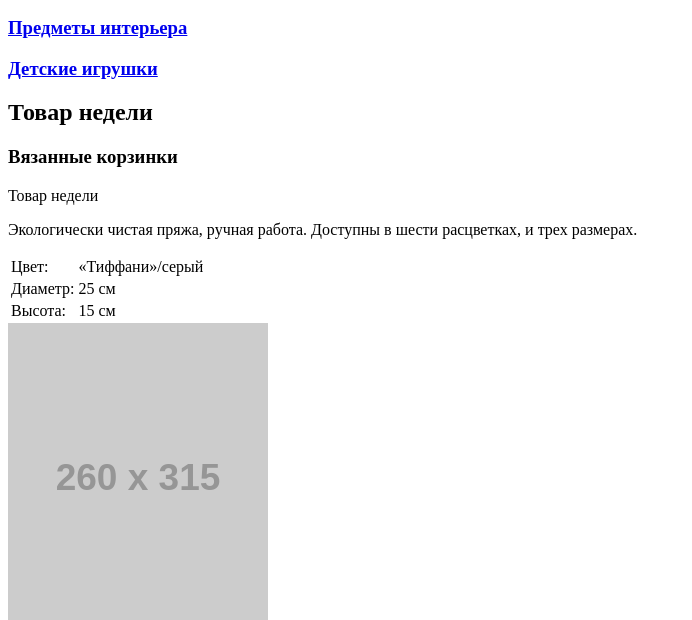
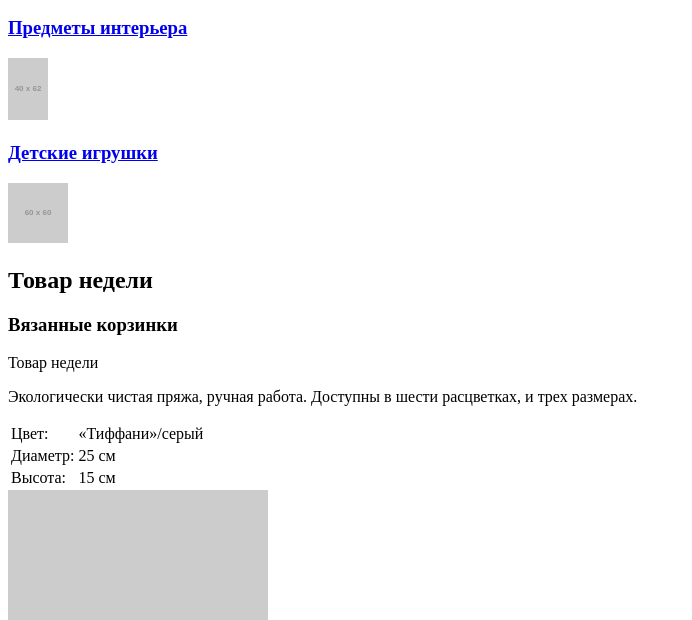
Before and after one commit to w1r3d7/mishka, a website: page source/index.html in a window 1280 px wide. Shown: the part 178-798 px from the top of the page, without its empty margins (0-692 px from the left). Drawn offline with Linux system fonts and the light colour scheme; placeholder pictures from the web are drawn by us.

Commit message:
Внес изменения согласно рекомендациям наставника

```diff
--- a/source/index.html
+++ b/source/index.html
@@ -19,11 +19,11 @@
         <h2 class="vissually-hidden">Популярные категории</h2>
         <a href="#" class="popular-categories__item">
           <h3 class="popular-categories__title">Предметы интерьера</h3>
-          <span class="popular-categories__icon popular-categories__icon--interior"></span>
+          <img class="popular-categories__image popular-categories__image--interior" src="https://placehold.it/40x62" width="40" height="62" alt="Категория предметы интерьера">
         </a>
         <a href="#" class="popular-categories__item">
           <h3 class="popular-categories__title">Детские игрушки</h3>
-          <span class="popular-categories__icon popular-categories__icon--toy"></span>
+          <img class="popular-categories__image popular-categories__image--toys" src="https://placehold.it/60x60" width="60" height="60" alt="Категория детские игрушки">
         </a>
       </section>
       <section class="popular-items">
```
